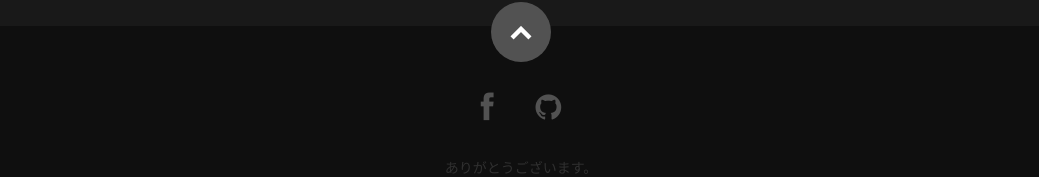
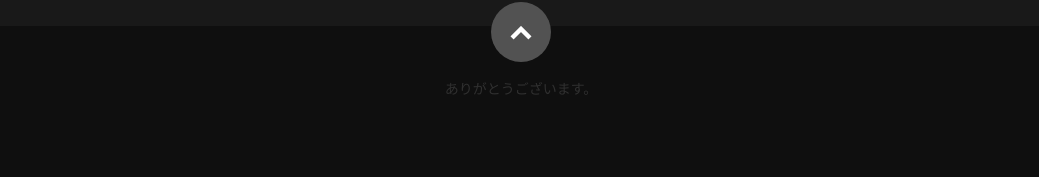
Before and after one commit to twan65/my-portfolio, a React (Create React App) app: page / in a window 1280 px wide. Shown: the part 6496-6673 px from the top of the page, without its empty margins (119-1158 px from the left). After the commit the page ends 6648 px from the top, so only its background shows below. Built offline with nearby package versions, Linux system fonts and the light colour scheme.

Commit message:
Fotter social icons削除

```diff
--- a/public/css/media-queries.css
+++ b/public/css/media-queries.css
@@ -437,10 +437,10 @@
    ------------------------------------------------------------------------ */
 
   /* social links */
-  footer .social-links {
+  /* footer .social-links {
     font-size: 20px;
   }
   footer .social-links li {
     margin-left: 14px;
-  }
+  } */
 }
--- a/public/resumeData.json
+++ b/public/resumeData.json
@@ -10,19 +10,7 @@
     "blog":"https://anveloper.wordpress.com/",
     "address":{
       "city":"東京都"
-    },
-    "social":[
-      {
-        "name":"wordpress",
-        "url":"https://anveloper.wordpress.com/",
-        "className":"fa fa-wordpress"
-      },
-      {
-        "name":"github",
-        "url":"https://github.com/twan65",
-        "className":"fa fa-github"
-      }
-    ]
+    }
   },
   "resume":{
     "skillmessage":"現在の自分のスキルは以下になります。",
--- a/src/Components/Footer.js
+++ b/src/Components/Footer.js
@@ -5,23 +5,11 @@ class Footer extends Component {
   render() {
     if (!this.props.data) return null;
 
-    const networks = this.props.data.social.map(function (network) {
-      return (
-        <li key={network.name}>
-          <a href={network.url}>
-            <i className={network.className}></i>
-          </a>
-        </li>
-      );
-    });
-
     return (
       <footer>
         <div className="row">
           <Fade bottom>
             <div className="twelve columns">
-              <ul className="social-links">{networks}</ul>
-
               <ul className="copyright">
                 <li>ありがとうございます。</li>
               </ul>
```
